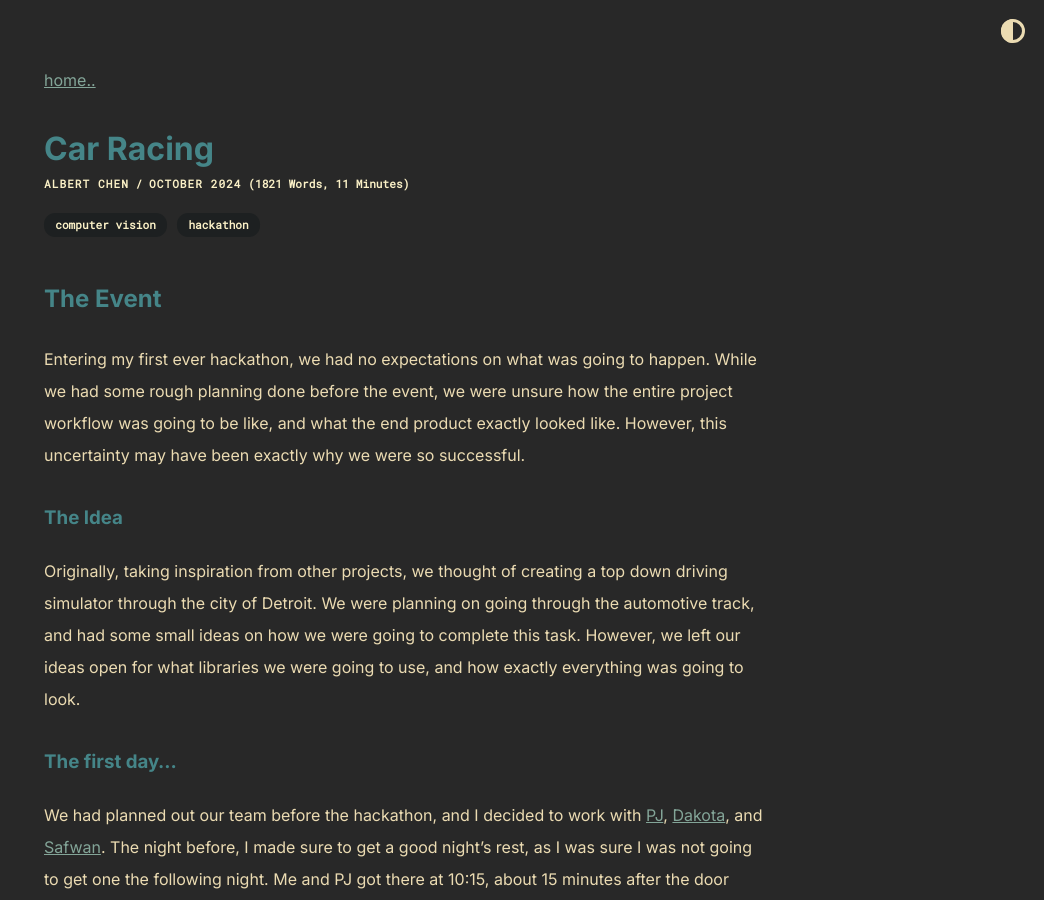
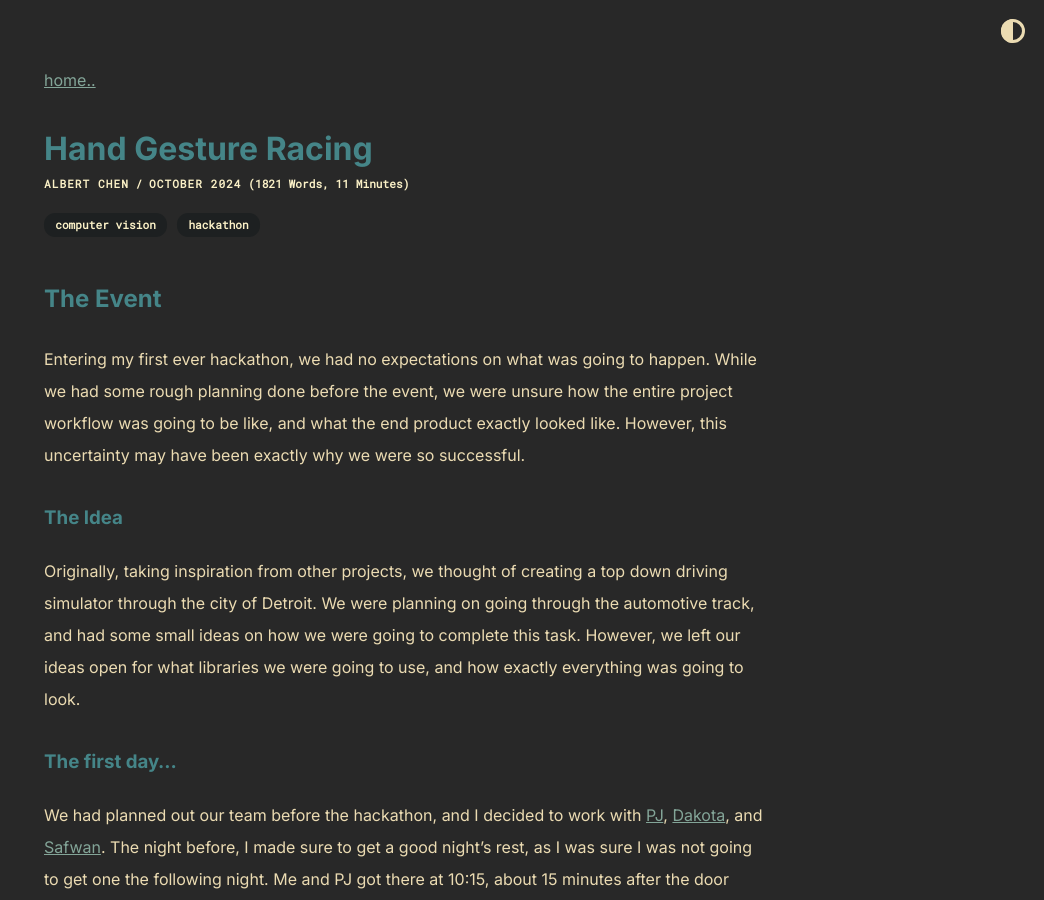
Before and after one commit to albertchenn/website, a Jekyll site: the page built from _posts/2024-10-14-hand-gesture-racing.md, in a window 1280 px wide and 900 px high. Shown: the whole window, without its empty margins (236-1280 px from the left). Built offline with Jekyll 4.4.1, drawn with Linux system fonts in a browser that asks for light colours; formulas are drawn with MathJax 3.

Commit message:
update blog name

```diff
--- a/_data/home.yml
+++ b/_data/home.yml
@@ -8,7 +8,7 @@ navbar_entries:
 
 project_entries:
   - title: Hand Gesture Racing
-    url: car-racing
+    url: hand-gesture-racing
     desc: Racing Simulator with Computer Vision
 
   - title: Snow Plow
```
Also changed, not shown: _posts/2024-10-14-hand-gesture-racing.md (renamed from _posts/2024-10-14-car-racing.md).
